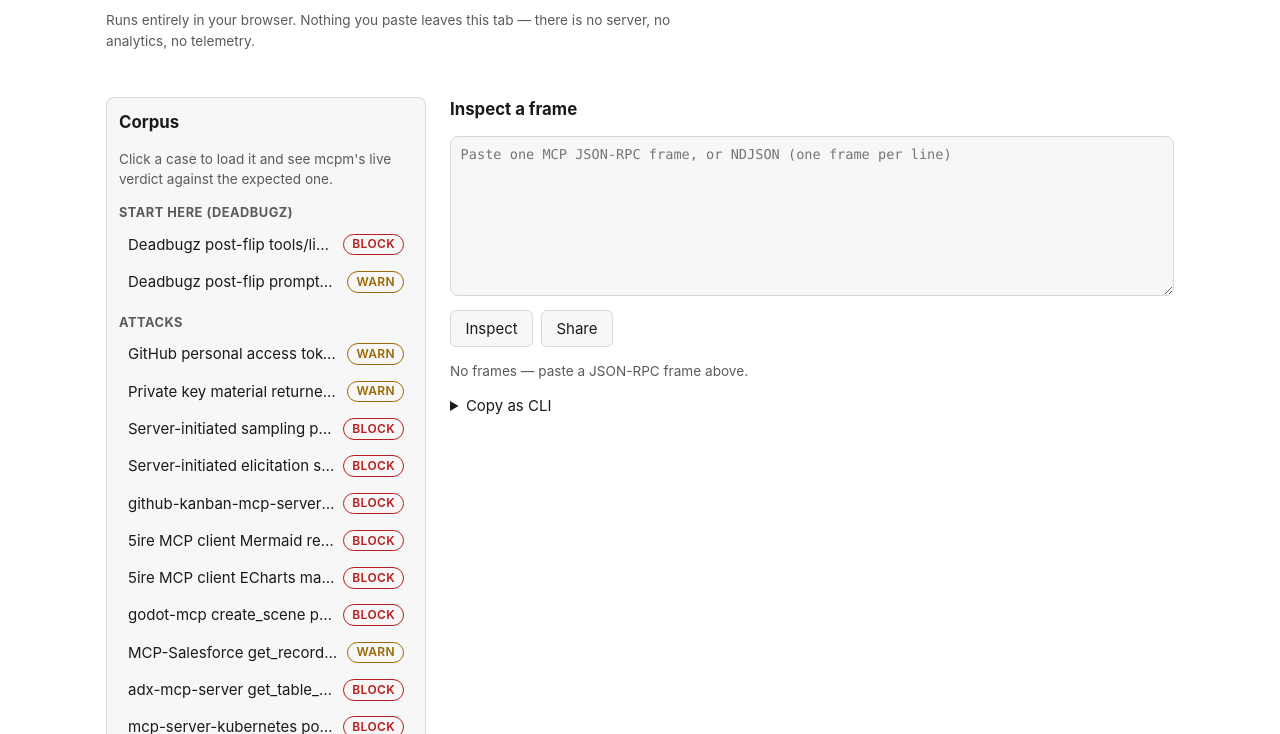
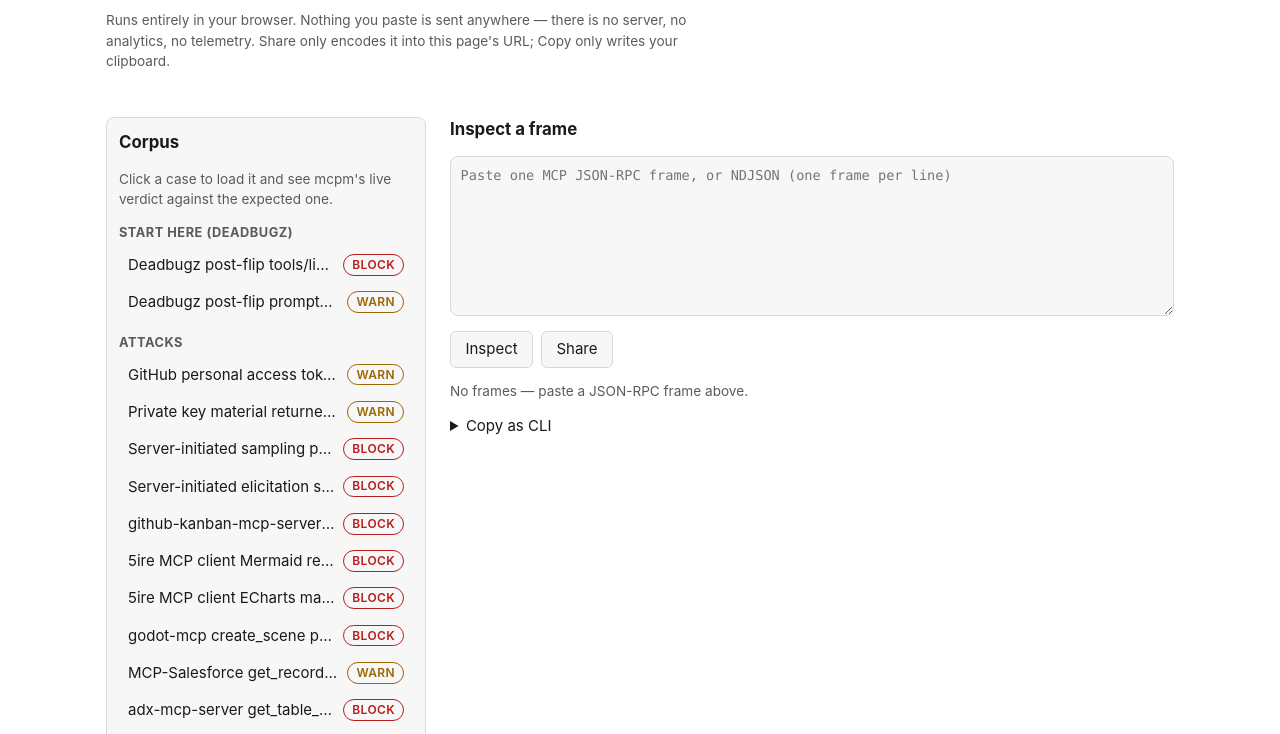
Before and after one commit to getmcpm/guard-playground, a website: page site/index.html in a window 1280 px wide. Shown: the part 103-837 px from the top of the page. Drawn offline with Linux system fonts and the light colour scheme.

Commit message:
docs(app): correct the header disclaimer's "leaves this tab" overclaim
Share deliberately puts the pasted text into the page's own URL (and
therefore into browser history / any place that URL is later shared),
so "nothing you paste leaves this tab" was not quite true. Reworded to
"is not sent anywhere" and spelled out what Share and Copy each do.

```diff
--- a/site/index.html
+++ b/site/index.html
@@ -13,8 +13,7 @@
   <p id="engine-badge">loading engine info…</p>
   <nav id="header-links"></nav>
   <p class="disclaimer">
-    Runs entirely in your browser. Nothing you paste leaves this tab — there is no server,
-    no analytics, no telemetry.
+    Runs entirely in your browser. Nothing you paste is sent anywhere — there is no server, no analytics, no telemetry. Share only encodes it into this page's URL; Copy only writes your clipboard.
   </p>
 </header>
 
```
